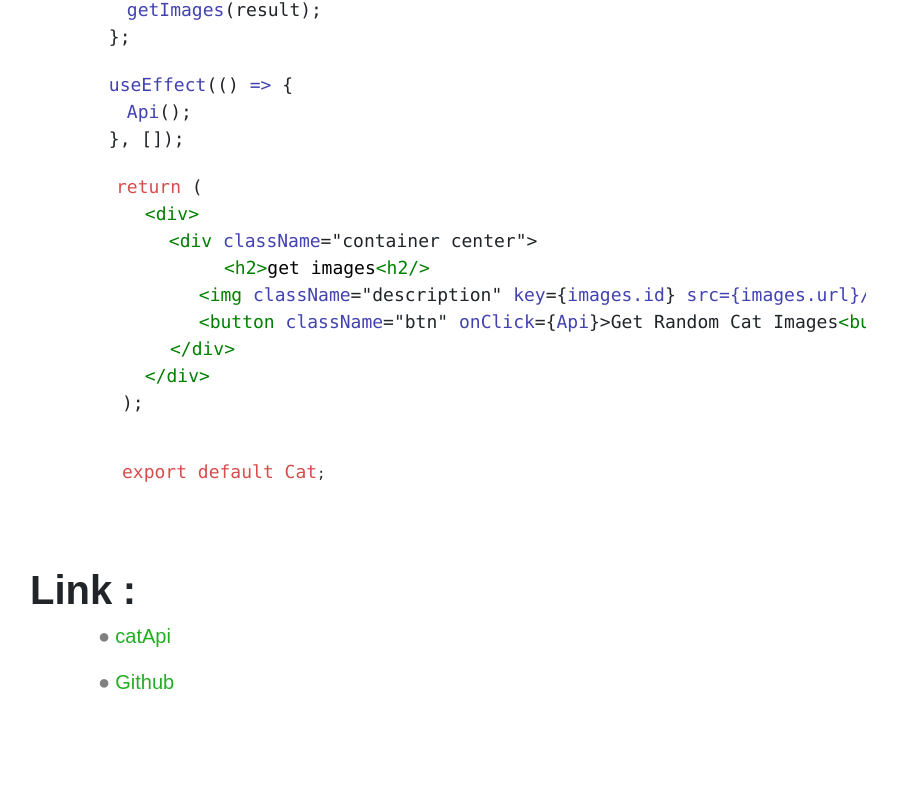
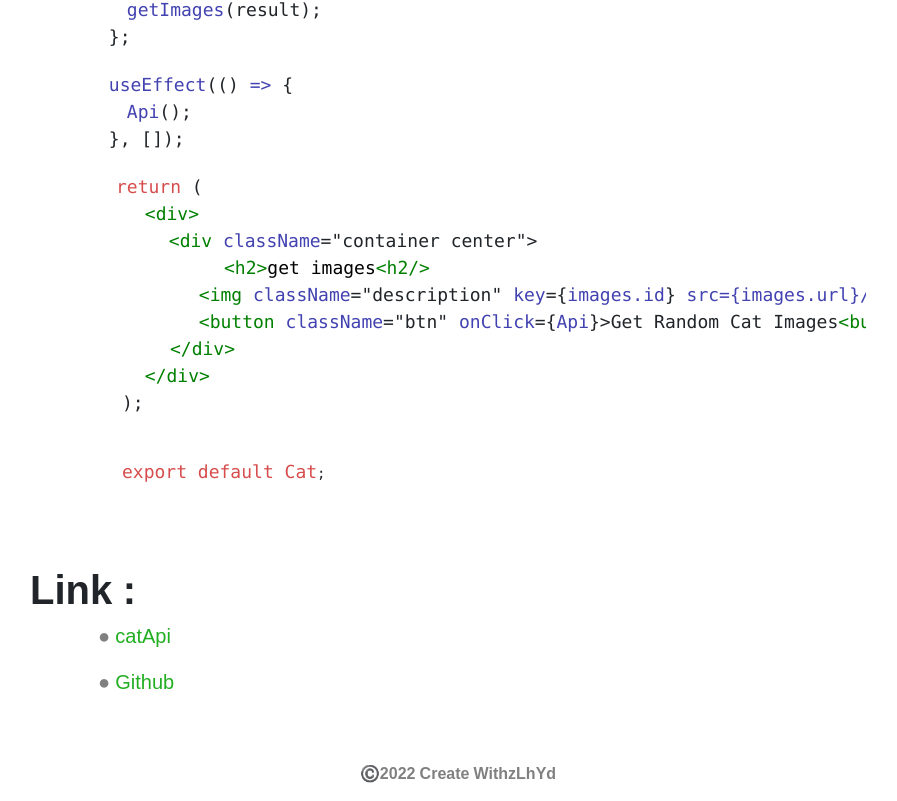
Before and after one commit to Vulcanoid30/dee, a React (Create React App) app: page /blogic in a window 1280 px wide. Shown: the part 1637-2438 px from the top of the page, without its empty margins (182-1079 px from the left). Before the commit the page ends 2334 px from the top, so only its background shows below. Built offline with nearby package versions, Linux system fonts and the light colour scheme.

Commit message:
something

```diff
--- a/src/components/blogi/Blogi.jsx
+++ b/src/components/blogi/Blogi.jsx
@@ -220,6 +220,11 @@ function Blogi() {
           </div>
         </div>
       </div>
+      <footer>
+        <p className="foot d-flex justify-content-center">
+          ©️2022 Create With zLhYd
+        </p>
+      </footer>
     </div>
   );
 }
--- a/src/components/blogic/Blogic.jsx
+++ b/src/components/blogic/Blogic.jsx
@@ -207,6 +207,11 @@ function blogic() {
           </div>
         </div>
       </div>
+      <footer>
+        <p className="foot d-flex justify-content-center">
+          ©️2022 Create With <i className="bi bi-heart-fill"></i> zLhYd
+        </p>
+      </footer>
     </div>
   );
 }
```
